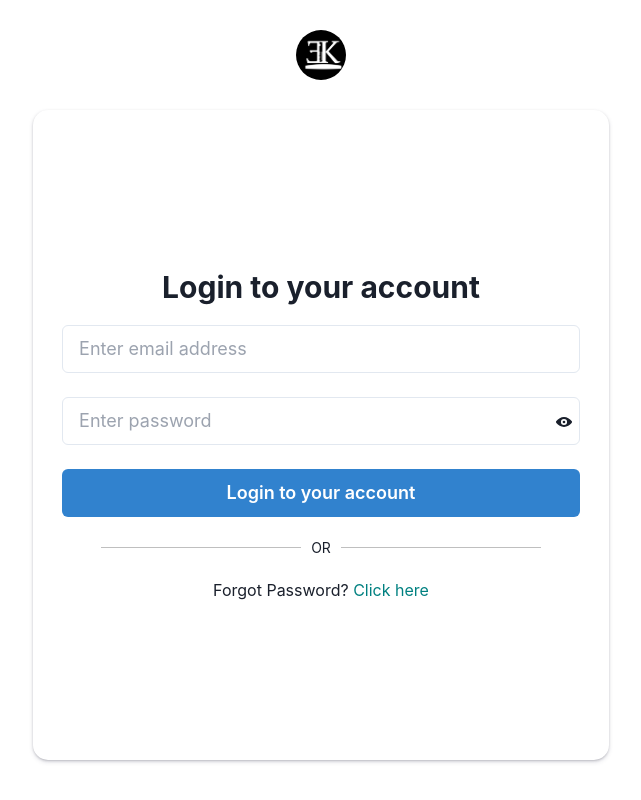
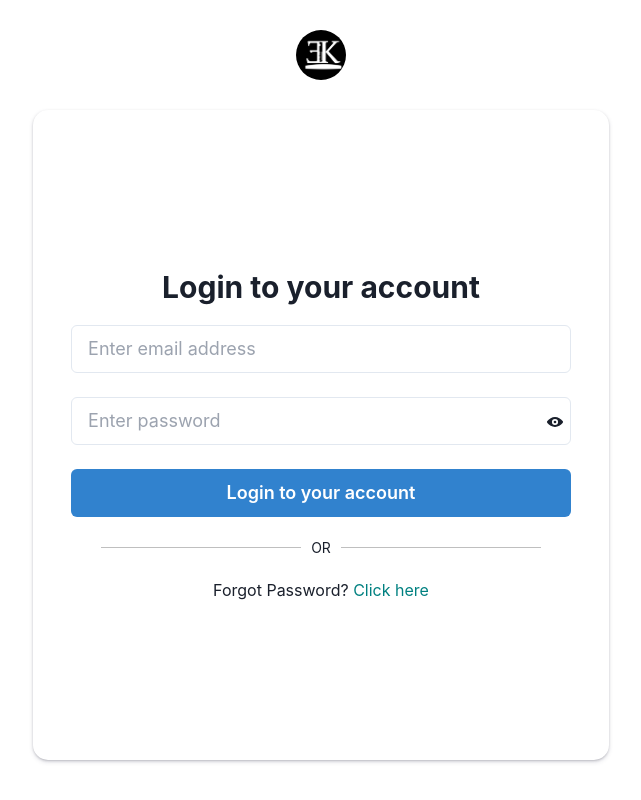
Before and after one commit to Bloom-Byte/ema-screener-fe, a Next.js app: page /login in a window 1280 px wide. Shown: the whole page, without its empty margins (319-960 px from the left). Built offline with nearby package versions, Linux system fonts and the light colour scheme.

Commit message:
added padding to login

```diff
--- a/app/components/login/Login.jsx
+++ b/app/components/login/Login.jsx
@@ -149,7 +149,7 @@ const Login = () => {
               alignItems="center"
               height="100%"
               width="95%"
-              p="0"
+              p="10px"
               m="0 auto"
               bgColor="#fff"
               borderRadius="15px"
```
